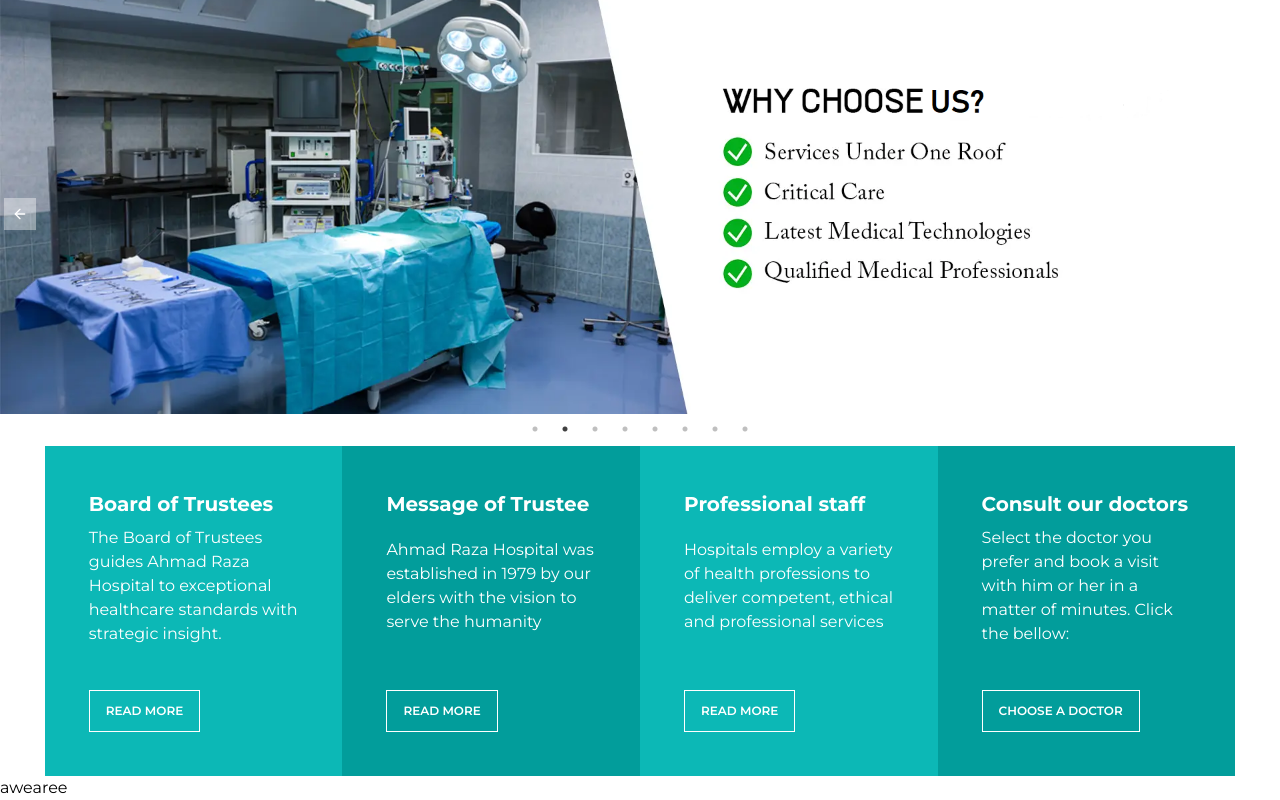
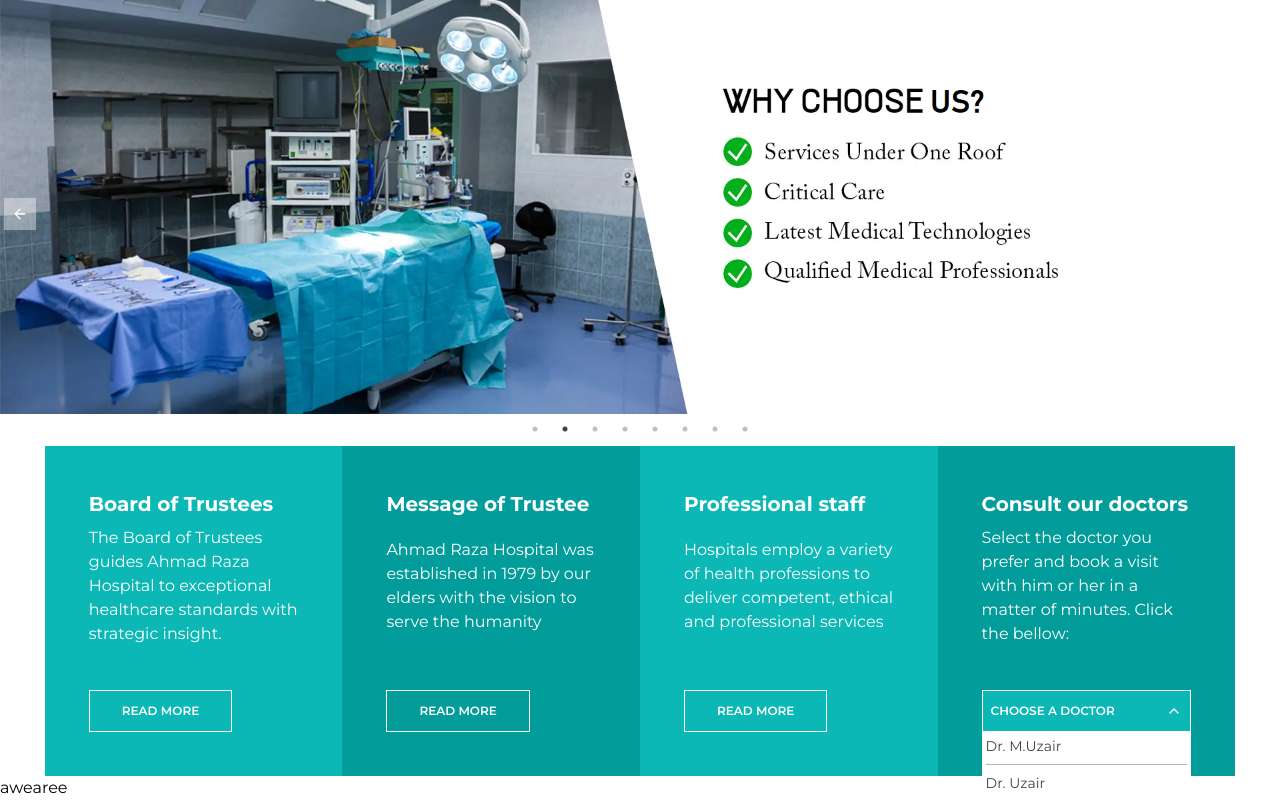
Before and after one commit to 382ahmadraza/Hospital-management-system, a Next.js app: page / in a window 1280 px wide. Both pictures are taken after a click on the button "CHOOSE A DOCTOR". Shown: the part 271-1071 px from the top of the page. Built offline with nearby package versions, Linux system fonts and the light colour scheme.

Commit message:
info cards

```diff
--- a/components/shared/common/info-card.jsx
+++ b/components/shared/common/info-card.jsx
@@ -1,17 +1,21 @@
 import React from "react";
 import Button from "./button";
+import Toggle from "./toggle";
+import { doctors } from "@/data";
 
-const InfoCard = ({title , description , btn}) => {
+const InfoCard = ({ title, description, btn }) => {
   return (
-    <div
-      className="flex flex-col h-full justify-between text-white p-11"
-    >
+    <div className="flex flex-col h-full justify-between text-white p-11">
       <h2 className="text-xl font-bold mb-2">{title}</h2>
       <p className=" ">{description}</p>
-      <Button
-        btnText={btn}
-        className="px-4 text-xs mt-11 border hover:bg-white font-semibold"
-      />
+      {btn === "CHOOSE A DOCTOR" ? (
+        <Toggle doctor={doctors} text="CHOOSE A DOCTOR" className='mt-11 cursor-pointer '/>
+      ) : (
+        <Button
+          btnText={btn}
+          className="px-8 text-xs mt-11 border hover:bg-white font-semibold"
+        />
+      )}
     </div>
   );
 };
--- /dev/null
+++ b/components/shared/common/toggle.jsx
@@ -0,0 +1,47 @@
+"use client";
+import React, { useState } from "react";
+import LinkCustom from "./link-custom";
+import { ChevronIcon } from "@/assets/svg";
+
+const Toggle = ({ text, doctor, className }) => {
+  const [isOpen, setIsOpen] = useState(false);
+  const toggleDropdown = () => {
+    setIsOpen(!isOpen);
+  };
+
+  return (
+    <div className="relative">
+      <button
+        onClick={toggleDropdown}
+        className={`flex justify-between w-full bg-primary text-white py-3 px-2 border text-xs font-semibold ${className}`}
+      >
+        {text}
+        {/* <ChevronIcon /> */}
+        {isOpen ? (
+                  <ChevronIcon className="rotate-180  " />
+              ) : (
+                  <ChevronIcon className="text-white " />
+              )}
+      </button>
+      {isOpen && (
+        <div
+          onMouseLeave={() => setIsOpen(false)}
+          className='absolute  overflow-y-scroll h-[15rem] w-full bg-white'
+        >
+          {doctor.map((doctor, index) => (
+            <LinkCustom
+              key={index}
+              href={doctor.href}
+              className="block p-1 text-sm text-darkGray hover:text-primary"
+            >
+              {doctor.name}
+              <hr className="mt-2 text-para" />
+            </LinkCustom>
+          ))}
+        </div>
+      )}
+    </div>
+  );
+};
+
+export default Toggle;
--- a/components/shared/navbar/top-bar.jsx
+++ b/components/shared/navbar/top-bar.jsx
@@ -43,7 +43,7 @@ const TopBar = () => {
       {/* contact info bar for small screens */}
       <ToggleContactDetails />
 
-      {/* contact bar conatainer */}
+      {/* contact info bar conatainer */}
       <div className="hidden lg:flex gap-2 xl:gap-11 ">
         {HeaderContact.map((item) => {
           const { id, icon, label, value } = item;
--- a/data/index.js
+++ b/data/index.js
@@ -5,8 +5,31 @@
 
 
 
+// Doctors
 
-
+export const doctors = [
+      { name: 'Dr. M.Uzair', href: ''},
+      { name: 'Dr. Uzair', href: ''},
+      { name: 'Dr. Shehzaib Amin', href:' '},
+      { name: 'Dr. Shehzaib', href: ''},
+      { name: 'Dr. Muhammad Uzair', href: ''},
+      { name: 'Dr. Uzair', href: ''},
+      { name: 'Dr. M. Bilal', href: ''},
+      { name: 'Dr. Bilal', href: ''},
+      { name: 'Dr. Muhammad Ali', href: ''},
+      { name: 'Dr. Abrar Aslam', href: ''},
+      { name: 'Dr. Adnan Ahmad Khan', href: ''},
+      { name: 'Dr. Atif Maqsood', href: ''},
+      { name: 'Dr. Awais Aslam', href: ''},
+      { name: 'Dr. Faizan Aslam', href: ''},
+      { name: 'Dr. Azam Aslam', href: ''},
+      { name: 'Dr. Masood Javed', href: ''},
+      { name: 'Dr. Muhammad Aslam', href: ''},
+      { name: 'Dr. Muhammad Asif', href: ''},
+      { name: 'Dr. Ghulam Abbas', href: ''},
+      { name: 'Dr. Ghulam Mustafa', href: ''},
+      { name: 'Dr. Ghulam Sarwar', href: ''},
+   ]
 
 
 
```
